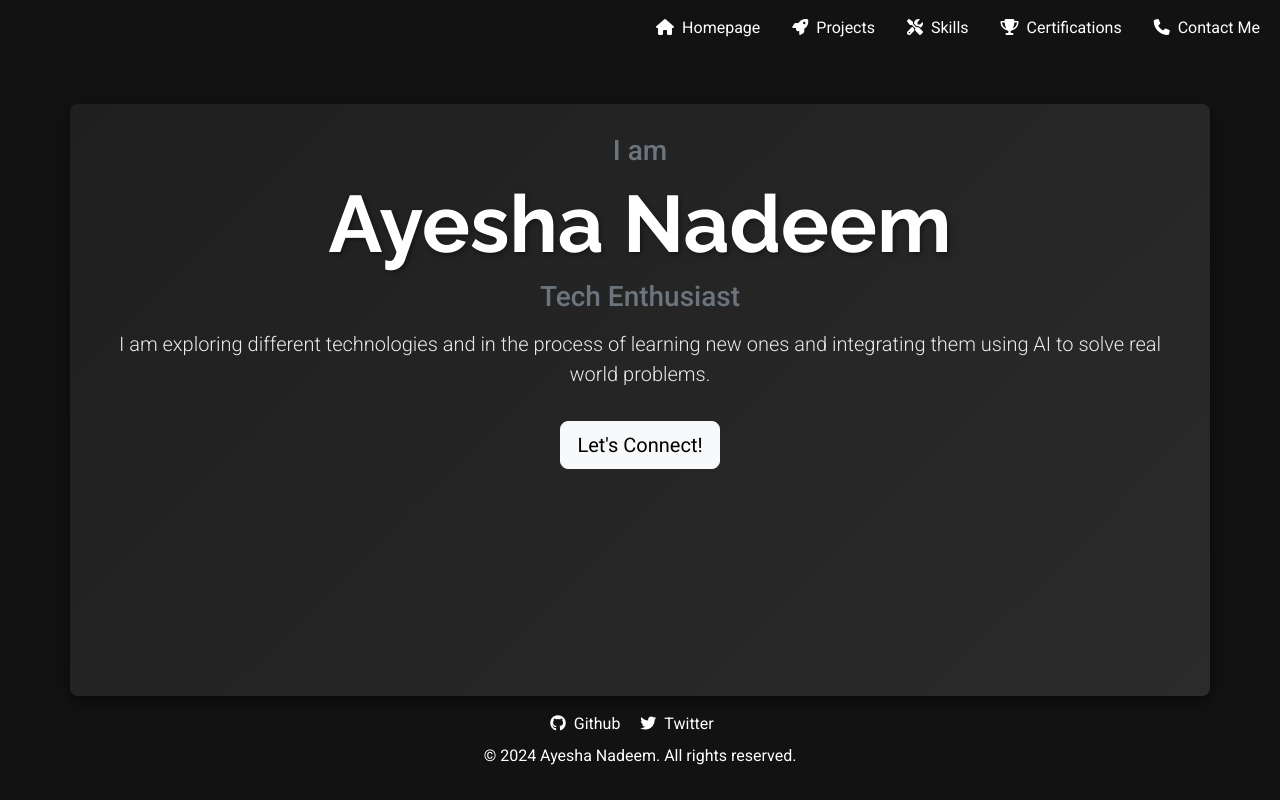
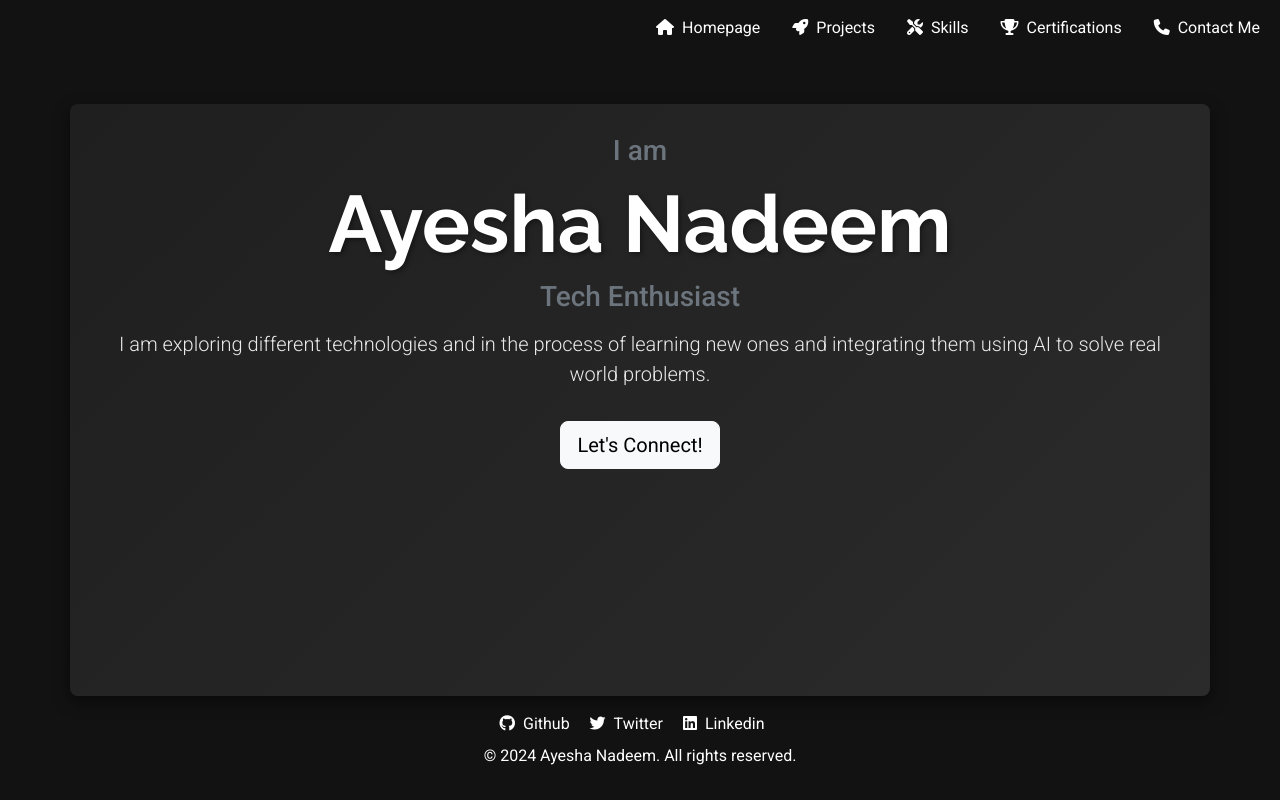
Before and after one commit to AyeshaNadeemAkhtar/Portfolio, a plain HTML site: page index.html in a window 1280 px wide. Drawn offline with nearby package versions, Linux system fonts and the light colour scheme.

Commit message:
Added linkedin icon

```diff
--- a/index.html
+++ b/index.html
@@ -81,6 +81,11 @@
                     <a href="https://x.com/Aysha_Nadeem_?t=yE92wgpWR2oOYJ2kdUELbQ&s=08" class="text-white me-3 footer-link">
                         <i class="fab fa-twitter me-2"></i>Twitter
                     </a>
+
+
+                    <a href="https://www.linkedin.com/in/ayesha-nadeem-618504327/" class="text-white me-3 footer-link">
+                        <i class="fab fa-linkedin me-2"></i>Linkedin
+                    </a>
                </div>
                <p class="mt-2">&copy; 2024 Ayesha Nadeem. All rights reserved.</p>
             </footer>
```
